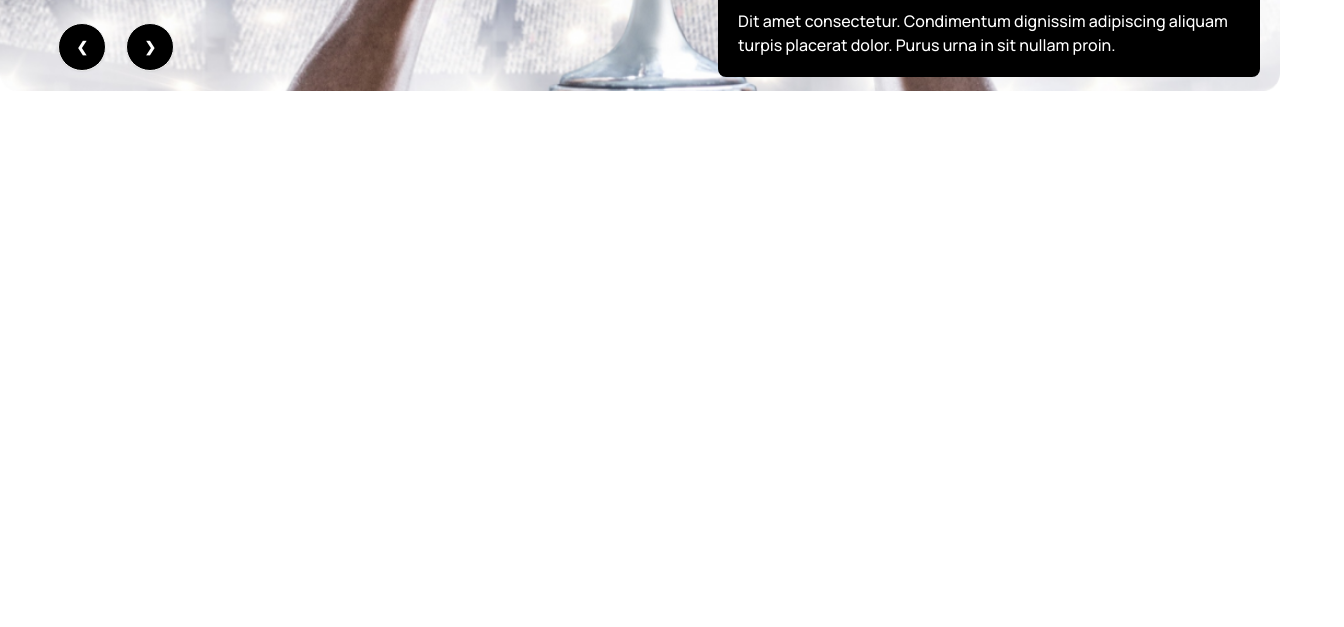
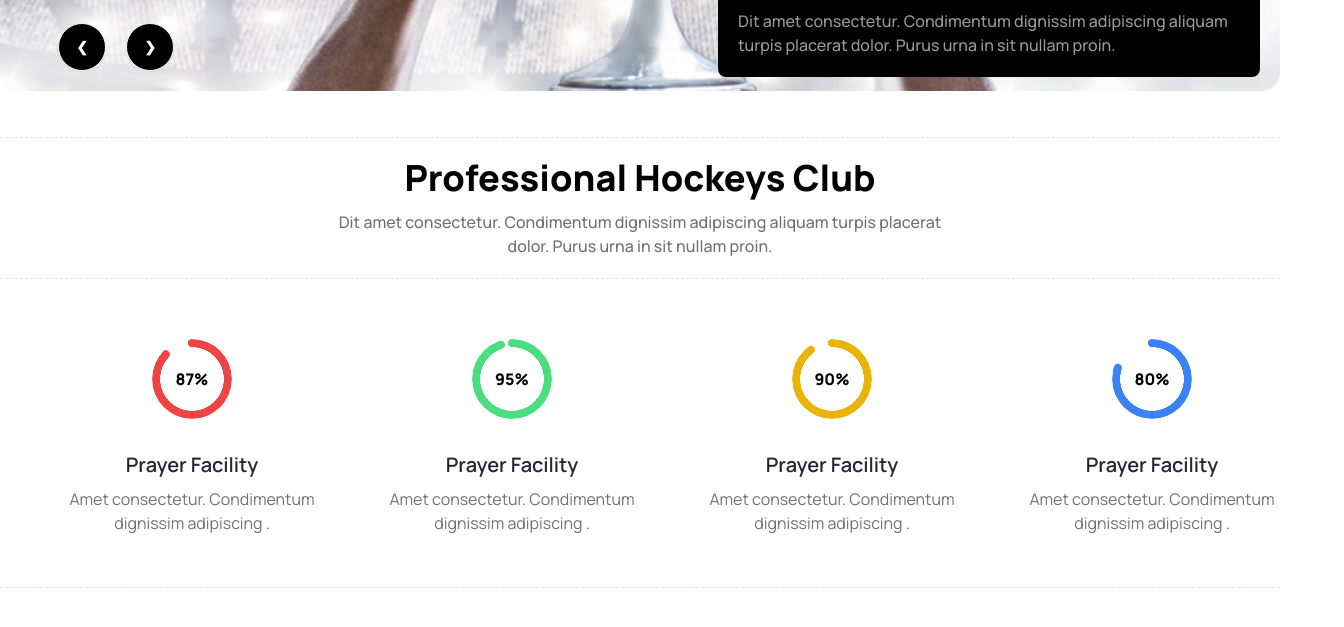
Before and after one commit to ronypk999/Hockeys, a plain HTML site: page index.html in a window 1280 px wide. Shown: the part 621-1248 px from the top of the page, 1344 px wide, since content can reach past the window. Before the commit the page ends 800 px from the top, so only its background shows below. Drawn offline with nearby package versions, Linux system fonts and the light colour scheme.

Commit message:
added club section

```diff
--- a/custom.css
+++ b/custom.css
@@ -10,3 +10,10 @@ body {
     font-optical-sizing: auto;
     font-style: normal;
   }
+  .p-black{
+    color: rgba(19, 19, 24, 0.60);
+  }
+  .p-white{
+    color: rgba(255, 255, 255, 0.60);
+
+  }
--- a/index.html
+++ b/index.html
@@ -59,8 +59,7 @@
 
                 <div class="carousel w-full ">
                     <div id="slide1" class="carousel-item relative w-full lg:min-h-[80vh] md:min-h-[60vh] min-h-[40vh]">
-                        <img src="Images/1.png"
-                            class="w-full" />
+                        <img src="Images/1.png" class="w-full" />
                         <div
                             class="absolute flex justify-between transform left-1/2 -translate-x-1/2 md:translate-x-1/2   md:left-0 bottom-5 gap-5">
                             <a href="#slide4" class="btn btn-circle bg-black text-white">❮</a>
@@ -70,10 +69,10 @@
 
                 </div>
                 <div class="md:absolute bg-black text-white p-5 rounded-lg space-y-3 md:bottom-5 md:right-5">
-                    <h3 class="text-2xl font-extrabold">
+                    <h3 class="text-lg md:text-2xl font-extrabold">
                         Meet all the heroes from the field
                     </h3>
-                    <p class="max-w-[502px] text-base font-medium">
+                    <p class="max-w-[502px] font-medium p-white text-sm md:text-base">
                         Dit amet consectetur. Condimentum dignissim adipiscing aliquam turpis placerat dolor. Purus urna
                         in sit nullam proin.
                     </p>
@@ -81,6 +80,64 @@
             </div>
         </div>
     </header>
+    <main>
+        <div class="container mx-auto py-10">
+            <hr class="border-dashed border-1 h-0">
+            <div class="space-y-3 text-center py-5">
+                <h2 class="text-xl md:text-4xl text-black font-extrabold">
+                    Professional Hockeys Club
+                </h2>
+                <p class="text-sm md:text-base font-medium p-black max-w-[607px] mx-auto">
+                    Dit amet consectetur. Condimentum dignissim adipiscing aliquam turpis placerat dolor. Purus urna in
+                    sit nullam proin.
+                </p>
+            </div>
+            <hr class="border-dashed border-1 h-0">
+            <div class="grid grid-cols-1 md:grid-cols-2 lg:grid-cols-4 py-5">
+                <div class="card w-96 bg-base-100 mx-auto">
+                    <figure class="px-10 pt-10">
+                        <div class="radial-progress text-red-500" style="--value:87;" role="progressbar"><span
+                                class="text-black font-extrabold">87%</span></div>
+                    </figure>
+                    <div class="card-body items-center text-center">
+                        <h2 class="card-title">Prayer Facility</h2>
+                        <p class="p-black max-w-[250px]">Amet consectetur. Condimentum dignissim adipiscing .</p>
+                    </div>
+                </div>
+                <div class="card w-96 bg-base-100 mx-auto">
+                    <figure class="px-10 pt-10">
+                        <div class="radial-progress text-green-400" style="--value:95;" role="progressbar"><span
+                                class="text-black font-extrabold">95%</span></div>
+                    </figure>
+                    <div class="card-body items-center text-center">
+                        <h2 class="card-title">Prayer Facility</h2>
+                        <p class="p-black max-w-[250px]">Amet consectetur. Condimentum dignissim adipiscing .</p>
+                    </div>
+                </div>
+                <div class="card w-96 bg-base-100 mx-auto">
+                    <figure class="px-10 pt-10">
+                        <div class="radial-progress text-yellow-500" style="--value:90;" role="progressbar"><span
+                                class="text-black font-extrabold">90%</span></div>
+                    </figure>
+                    <div class="card-body items-center text-center">
+                        <h2 class="card-title">Prayer Facility</h2>
+                        <p class="p-black max-w-[250px]">Amet consectetur. Condimentum dignissim adipiscing .</p>
+                    </div>
+                </div>
+                <div class="card w-96 bg-base-100 mx-auto">
+                    <figure class="px-10 pt-10">
+                        <div class="radial-progress text-blue-500" style="--value:80;" role="progressbar"><span
+                                class="text-black font-extrabold">80%</span></div>
+                    </figure>
+                    <div class="card-body items-center text-center">
+                        <h2 class="card-title">Prayer Facility</h2>
+                        <p class="p-black max-w-[250px]">Amet consectetur. Condimentum dignissim adipiscing .</p>
+                    </div>
+                </div>
+            </div>
+            <hr class="border-dashed border-1 h-0">
+        </div>
+    </main>
 </body>
 
 </html>
```
